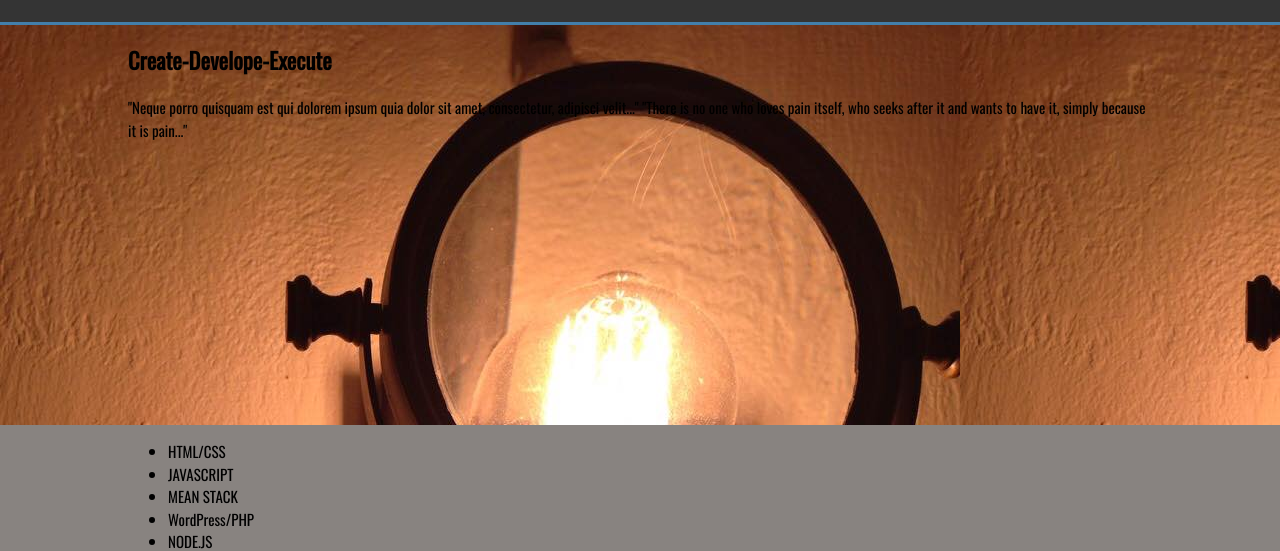
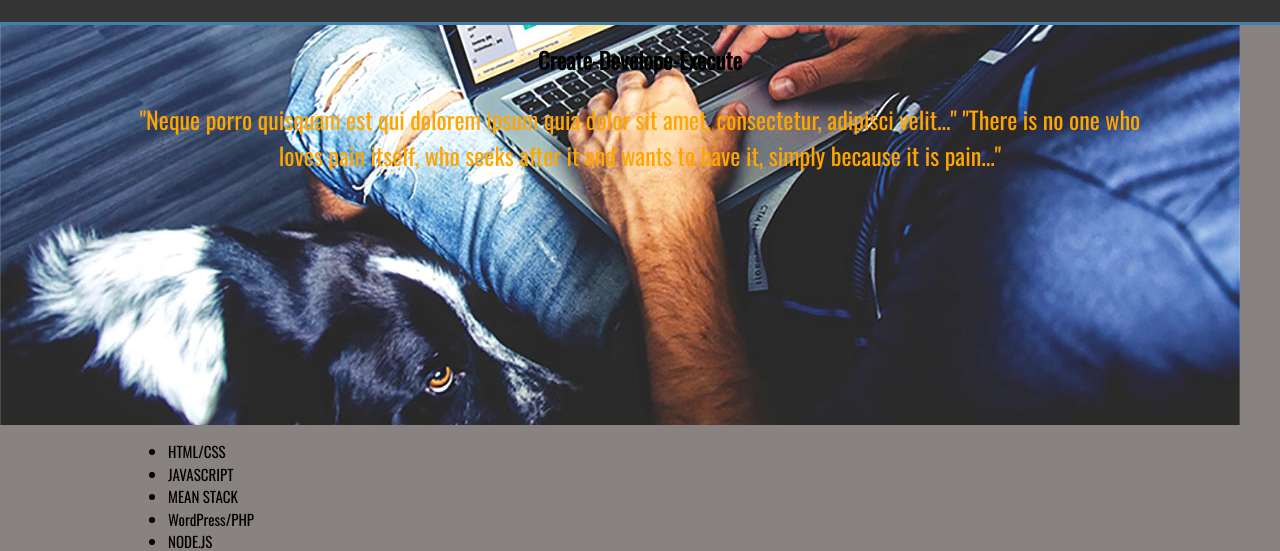
Before and after one commit to dudleyinc3/expanded_port, a website: page app/assets/index.html in a window 1280 px wide. Shown: the part 73-624 px from the top of the page. Drawn offline with nearby package versions, Linux system fonts and the light colour scheme.

Commit message:
showcase photo again

```diff
--- a/app/assets/styles/style.css
+++ b/app/assets/styles/style.css
@@ -21,6 +21,7 @@ ul {
 }
 
 /*Header*/
+
 
 header {
 	background: #343434;
@@ -68,5 +69,11 @@ header a:hover {
 
 #showcase {
 	min-height: 400px;
-	background-image: url("../images/light.jpg");
+	background: url("../images/dpg1 copy.jpg")no-repeat 0 -300px;
+	text-align: center;
 }
+
+p {
+	color: orange;
+	font-size: 24px;
+}
--- a/app/post_ap_css/styles/style.css
+++ b/app/post_ap_css/styles/style.css
@@ -21,6 +21,7 @@ ul {
 }
 
 /*Header*/
+
 
 header {
 	background: #343434;
@@ -68,5 +69,11 @@ header a:hover {
 
 #showcase {
 	min-height: 400px;
-	background-image: url("../images/light.jpg");
+	background: url("../images/dpg1 copy.jpg")no-repeat 0 -300px;
+	text-align: center;
 }
+
+p {
+	color: orange;
+	font-size: 24px;
+}
```
Also changed, not shown: app/assets/images/dog.jpg (added), app/assets/images/dpg1 copy.jpg (added), app/assets/images/pexels-photo-265651_opt.jpg (added), app/assets/images/rsz_pexels-photo-265651 (1).jpg (added), app/assets/index.html (line endings or trailing spaces), rsz_1rsz_1pexels-photo-265651 (1).jpg (added), 2 other files.
